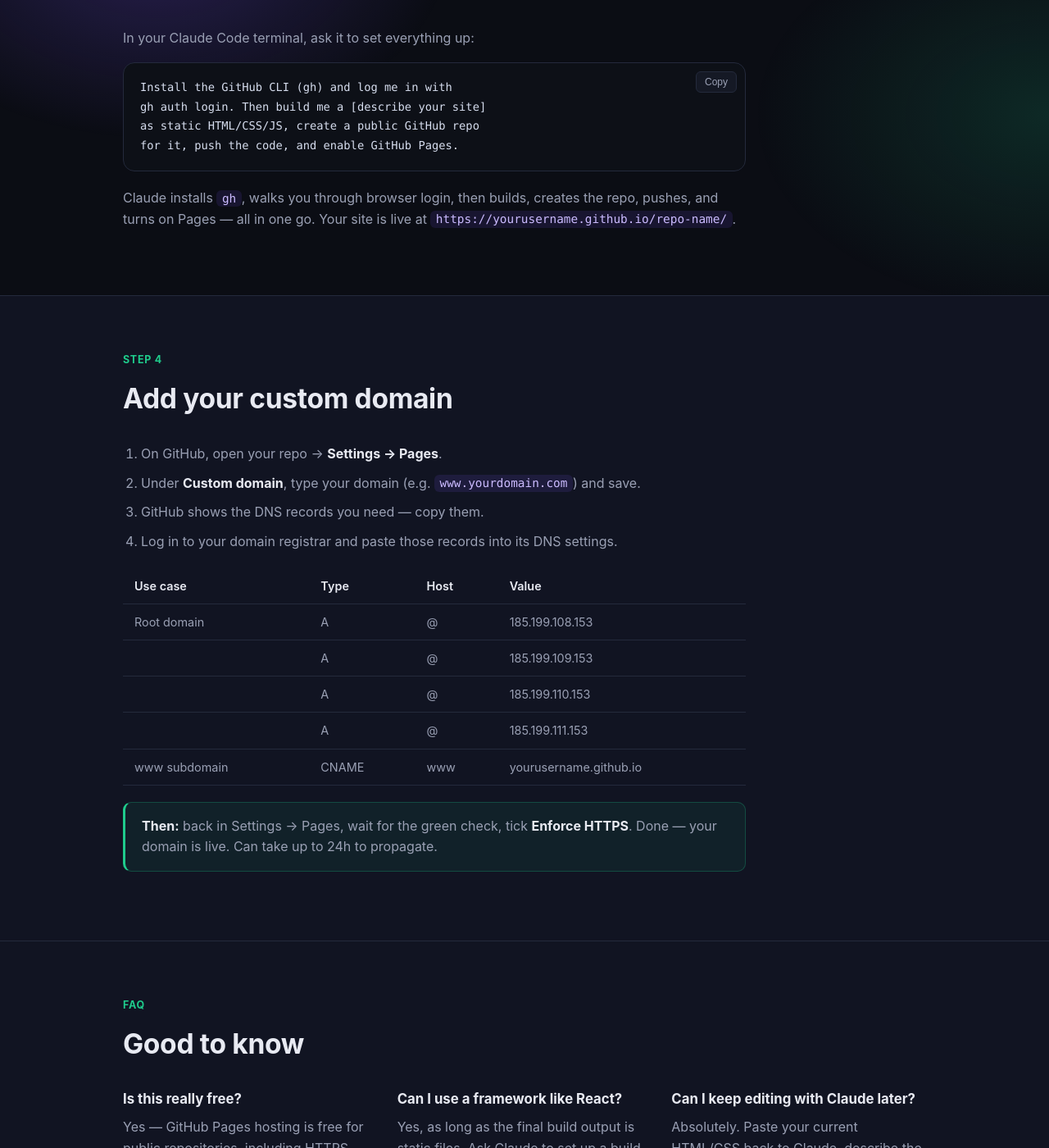
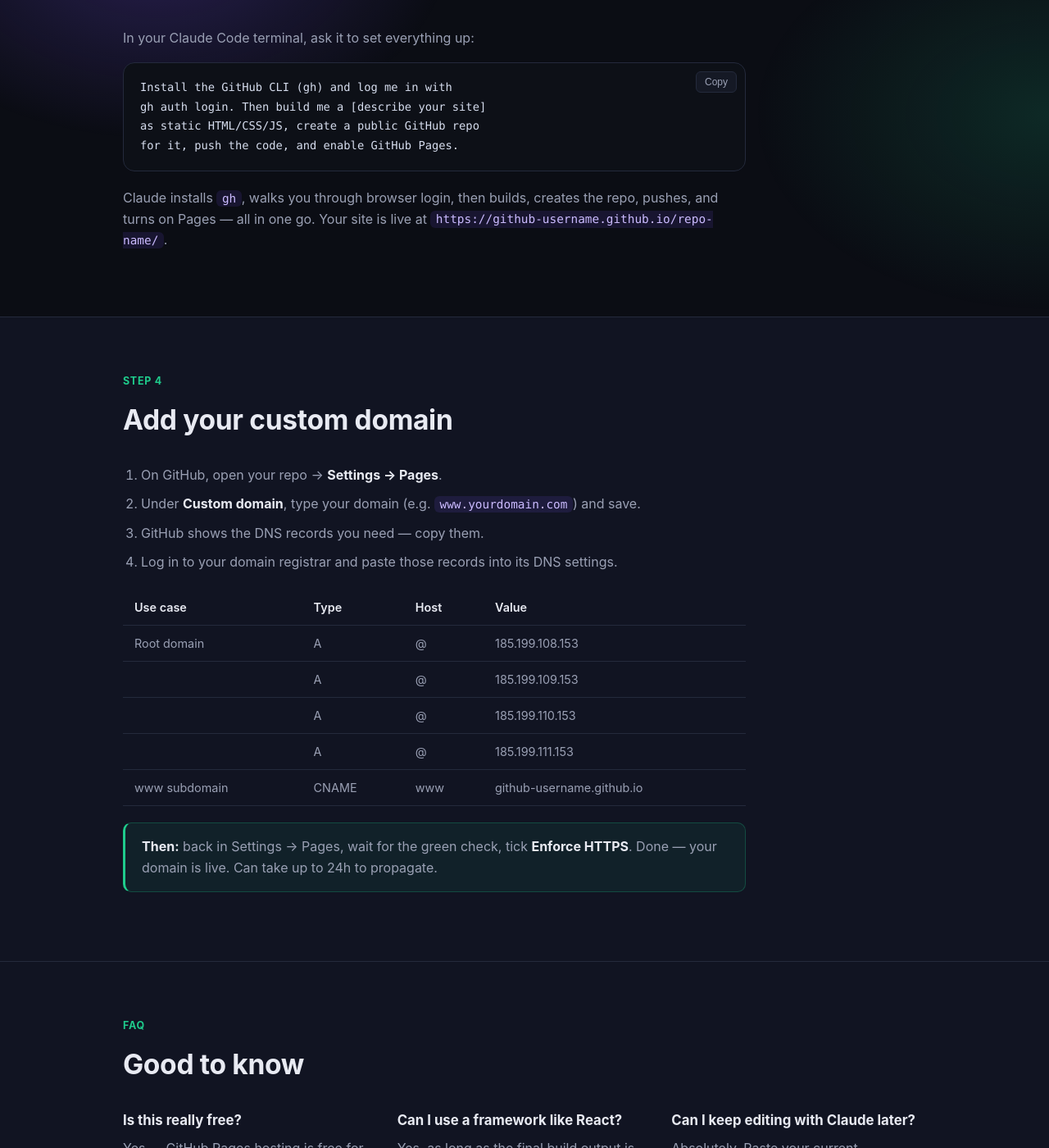
Before and after one commit to rolfrb/claude-github-pages-guide, a Jekyll site: the page built from index.md, in a window 1280 px wide and 1400 px high, scrolled down 1555 px. Shown: the whole window at 82% size. Built offline with Jekyll 4.4.1, drawn with Linux system fonts in a browser that asks for light colours.

Commit message:
Use github-username.github.io placeholder in DNS record and live URL
Co-Authored-By: Claude Sonnet 5.5 <noreply@anthropic.com>
Claude-Session: https://claude.ai/code/session_01AFMQ91v2gFkE5cdjutPweH

````diff
--- a/index.md
+++ b/index.md
@@ -29,7 +29,7 @@ as static HTML/CSS/JS, create a public GitHub repo
 for it, push the code, and enable GitHub Pages.
 ```
 
-Claude installs `gh`, walks you through browser login, then builds, creates the repo, pushes, and turns on Pages — all in one go. Your site is live at `https://yourusername.github.io/repo-name/`.
+Claude installs `gh`, walks you through browser login, then builds, creates the repo, pushes, and turns on Pages — all in one go. Your site is live at `https://github-username.github.io/repo-name/`.
 
 ## Add your custom domain
 {: #domain .step .alt}
@@ -45,7 +45,7 @@ Claude installs `gh`, walks you through browser login, then builds, creates the
 |  | A | @ | 185.199.109.153 |
 |  | A | @ | 185.199.110.153 |
 |  | A | @ | 185.199.111.153 |
-| www subdomain | CNAME | www | yourusername.github.io |
+| www subdomain | CNAME | www | github-username.github.io |
 
 > **Then:** back in Settings → Pages, wait for the green check, tick **Enforce HTTPS**. Done — your domain is live. Can take up to 24h to propagate.
 {: .callout}
````
